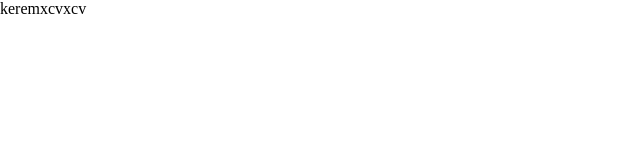
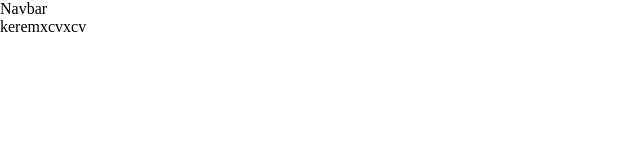
Before and after one commit to kerem37mert/go-react-web-app, a React (Vite) app in the folder frontend/: page / in a window 1280 px wide. Shown: the top 160 px of the page, without its empty margins (0-640 px from the left). Built offline with nearby package versions, Linux system fonts and the light colour scheme.

Commit message:
Navbar component created

```diff
--- a/frontend/src/App.tsx
+++ b/frontend/src/App.tsx
@@ -6,6 +6,9 @@
 
 // Pages
 import Home from "./pages/home";
+
+// Components
+import Navbar from "./components/Navbar";
 
 
 const router = createBrowserRouter([
@@ -18,6 +21,7 @@
 const App: React.FC = () => {
     return(
         <ThemeProvider>
+            <Navbar />
             <RouterProvider router={ router } />
         </ThemeProvider>
     );
--- /dev/null
+++ b/frontend/src/components/Navbar/Navbar.tsx
@@ -0,0 +1,11 @@
+import React from "react";
+
+const Navbar: React.FC = () => {
+    return(
+        <div>
+            Navbar
+        </div>
+    );
+}
+
+export default Navbar;
--- /dev/null
+++ b/frontend/src/components/Navbar/index.ts
@@ -0,0 +1 @@
+export { default } from "./Navbar";
--- a/frontend/src/contexts/ThemeContext.tsx
+++ b/frontend/src/contexts/ThemeContext.tsx
@@ -4,7 +4,7 @@
 
 const ThemeProvider: React.FC = ({ children }) => {
 
-    const [theme, setTheme] = useState<"light" | "dark" >("light")
+    const [theme, setTheme] = useState<"light" | "dark">("light")
 
     return(
         <ThemeContext.Provider value={{ theme, setTheme }}>
```
Also changed, not shown: frontend/src/components/Navbar/Navbar.style.css (added).
